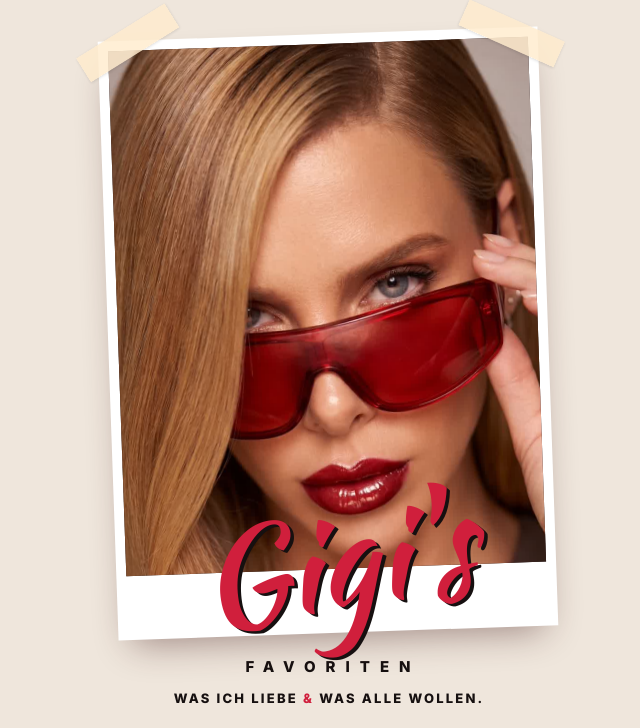
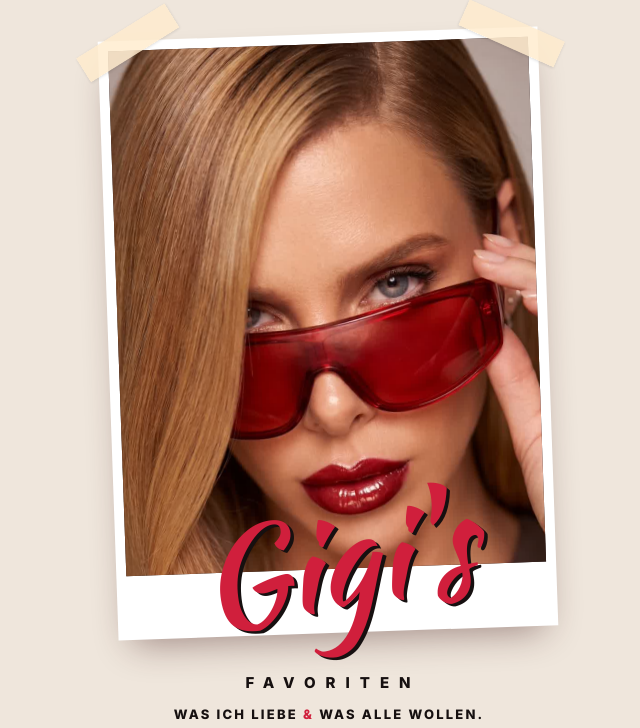
Before and after one commit to gigisfavoriten/gigisfavoriten.github.io, a plain HTML site: page index.html in a window 1280 px wide. Shown: the top 728 px of the page, without its empty margins (312-952 px from the left). Drawn offline with Linux system fonts and the light colour scheme.

Commit message:
Add files via upload

```diff
--- a/index.html
+++ b/index.html
@@ -28,7 +28,7 @@
     transform:rotate(14deg);font:900 12px/1.12 Inter;letter-spacing:1px;box-shadow:0 8px 18px rgba(0,0,0,.25)}
   .gg{position:absolute;z-index:6;left:-8px;right:-8px;bottom:6px;text-align:center;font:400 clamp(96px,30vw,132px)/1 "Kaushan Script",cursive;color:var(--red);
     transform:rotate(-7deg);text-shadow:3px 3px 0 var(--ink)}
-  .fav{text-align:center;margin:24px 0 0;font-weight:800;font-size:15px;letter-spacing:10px;padding-left:10px}
+  .fav{text-align:center;margin:40px 0 0;font-weight:800;font-size:15px;letter-spacing:10px;padding-left:10px}
   .claim{text-align:center;margin:12px 0 0;white-space:nowrap;font:800 clamp(10px,3.05vw,13px)/1.6 Inter,sans-serif;letter-spacing:.17em;text-transform:uppercase;color:var(--ink);padding-left:.17em}
   .claim span{color:var(--red)}
 
```
